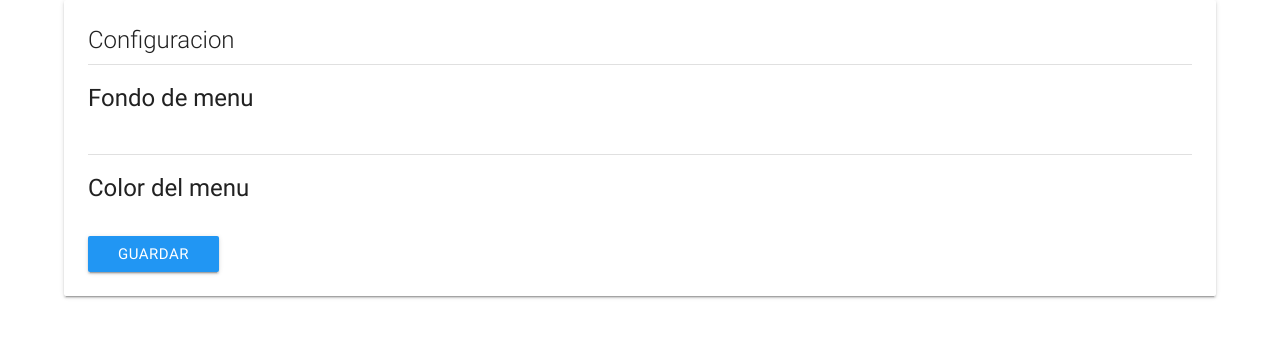
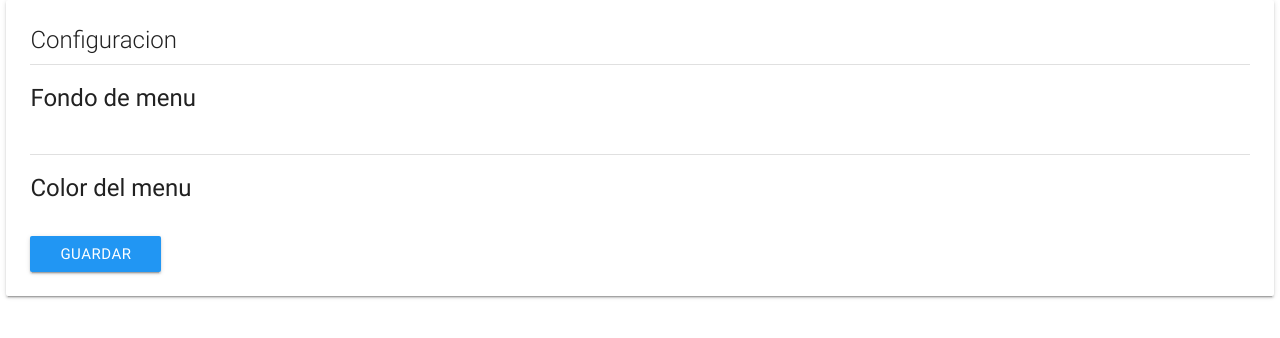
Before and after one commit to Jerts/AdmiLab, a PHP site: page /config_docente.php in a window 1280 px wide. Shown: the top 338 px of the page. Run offline with PHP 8.4, Linux system fonts and the light colour scheme; the visitor is signed in with stand-in values (Sample User, id 1).

Commit message:
Pequeños cambios

```diff
--- a/paginas/confcuenta_docente.php
+++ b/paginas/confcuenta_docente.php
@@ -17,7 +17,7 @@
     <link type="text/css" rel="stylesheet" href="assets/css/styles.css"  media="screen"/>
   </head>
   <body style="padding-bottom:200px">
-    <div class="card" style="width:90%;margin: 0 auto;">
+    <div class="card" style="width:99%;margin: 0 auto;">
       <?php
 			if(isset($_GET['upload']))
         if($_GET['upload']){
@@ -40,7 +40,7 @@
           <div class="divider"></div>
           <div class="section">
             <font size="5">Imagen de perfil</font><br>
-            <a href="#!" onclick="$('#in_menubg').click();"><img class="actualimg" style="max-width:200px; max-height:200px !important; "></a>
+            <a href="#!" onclick="$('#in_menubg').click();"><img class="actualimg hoverable" style="max-width:200px; max-height:200px !important; "></a>
             <br><input type="file" style="display:none" id="in_menubg" name="imgperfil">
           </div>
           <div class="divider"></div>
--- a/paginas/config_docente.php
+++ b/paginas/config_docente.php
@@ -17,7 +17,7 @@
     <link type="text/css" rel="stylesheet" href="assets/css/styles.css"  media="screen"/>
   </head>
   <body style="padding-bottom:200px">
-    <div class="card" style="width:90%;margin: 0 auto;">
+    <div class="card" style="width:99%;margin: 0 auto;">
       <?php
 			if(isset($_GET['upload']))
         if($_GET['upload']){
@@ -40,7 +40,7 @@
           <div class="divider"></div>
           <div class="section">
             <font size="5">Fondo de menu</font><br>
-            <a href="#!" onclick="$('#in_menubg').click();"><img class="actualimg" style="max-width:200px; max-height:200px !important; "></a>
+            <a href="#!" onclick="$('#in_menubg').click();"><img class="actualimg hoverable" style="max-width:200px; max-height:200px !important; "></a>
             <br><input type="file" style="display:none" id="in_menubg" name="imgbg">
           </div>
           <div class="divider"></div>
--- a/paginas/crear_horario.php
+++ b/paginas/crear_horario.php
@@ -15,7 +15,7 @@
 		<script src="https://cdnjs.cloudflare.com/ajax/libs/materialize/0.98.2/js/materialize.min.js"></script>
   </head>
   <body style="padding-bottom:200px">
-    <div style="width:90%; margin: 0 auto;">
+    <div style="width:99%; margin: 0 auto;">
       <div class="card">
 				<div class="card-content">
 					<span class="card-title">Añadir un horario</span>
--- a/paginas/horario_docente.php
+++ b/paginas/horario_docente.php
@@ -15,7 +15,7 @@
 		<script src="https://cdnjs.cloudflare.com/ajax/libs/materialize/0.98.2/js/materialize.min.js"></script>
   </head>
   <body style="padding-bottom:200px">
-    <div style="width:90%;margin: 0 auto;">
+    <div style="width:99%;margin: 0 auto;">
       <div class="card">
 				<div class="card-content">
 					<span class="card-title">
--- a/paginas/practicas_docente.php
+++ b/paginas/practicas_docente.php
@@ -16,7 +16,7 @@
   </head>
 
   <body>
-    <div style="width:90%; margin: 0 auto;">
+    <div style="width:99%; margin: 0 auto;">
       <div class="card">
 				<div class="card-content">
 				<span class='card-title'>Practica</span>
--- a/paginas/verpractica.php
+++ b/paginas/verpractica.php
@@ -15,7 +15,7 @@
 		<script src="https://cdnjs.cloudflare.com/ajax/libs/materialize/0.98.2/js/materialize.min.js"></script>
   </head>
   <body>
-    <div style="width:90%; margin: 0 auto;">
+    <div style="width:99%; margin: 0 auto;">
       <div class="card">
 				<div class="card-content">
 	        <?php
```
Also changed, not shown: paginas/assets/img/JOSE.jpg.
